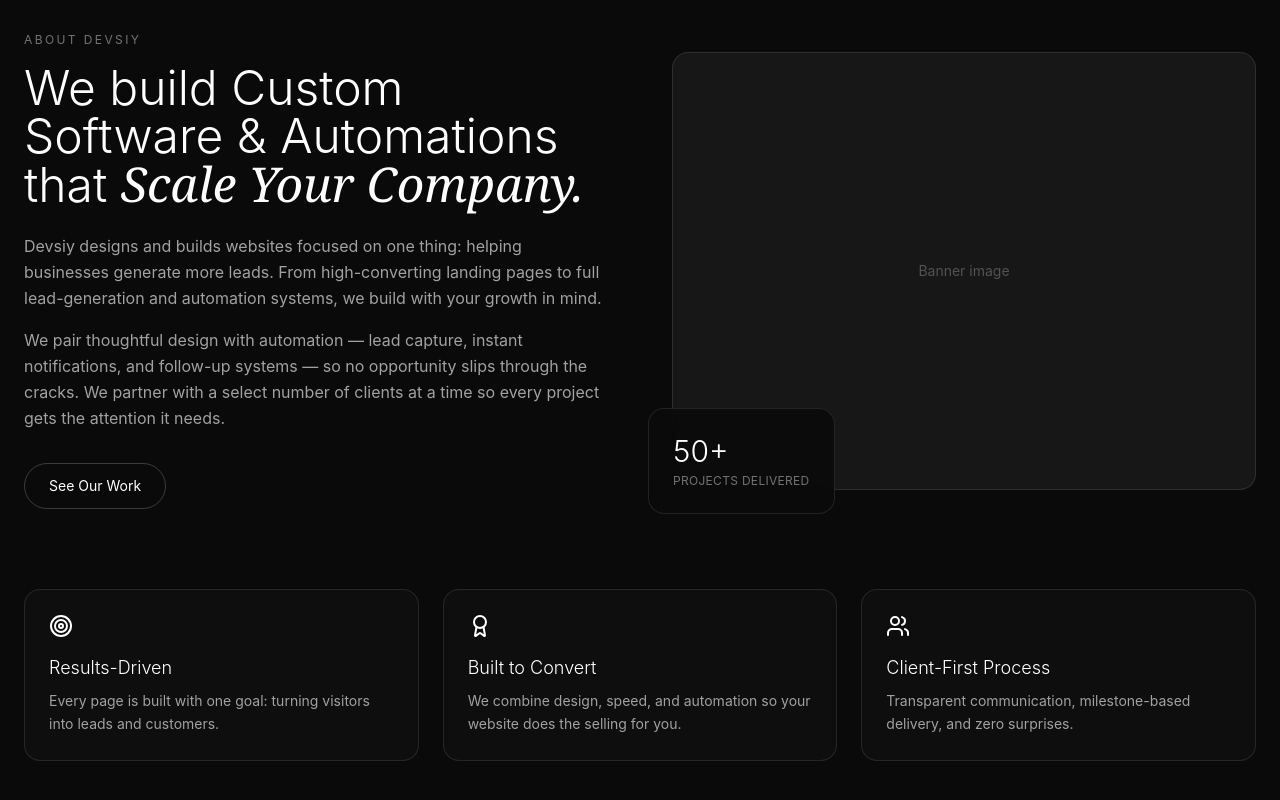
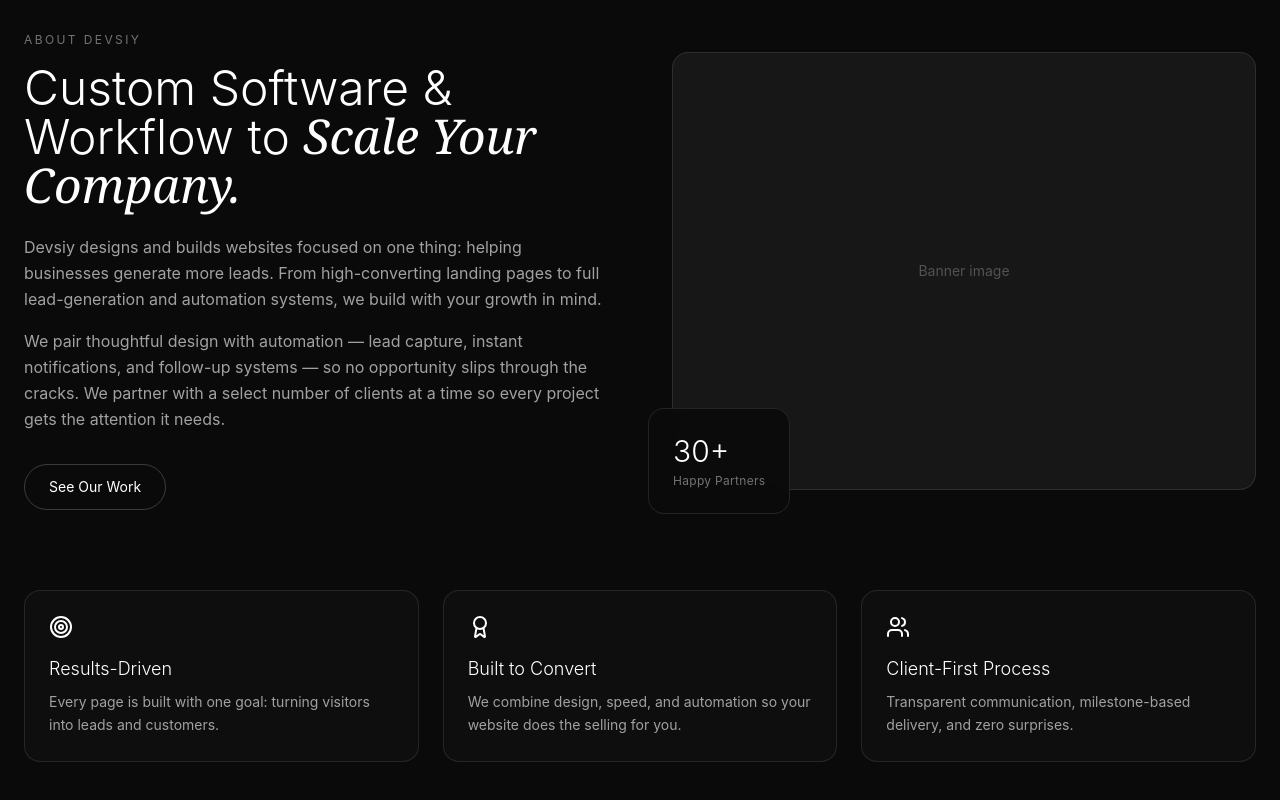
Before and after one commit to Web-Dev-Krish/Premium-Development-website, a React (Vite) app: page / in a window 1280 px wide. Shown: the part 1864-2664 px from the top of the page. Built offline with nearby package versions, Linux system fonts and the light colour scheme; no server answers.

Commit message:
Update AboutUs.tsx

```diff
--- a/src/components/AboutUs.tsx
+++ b/src/components/AboutUs.tsx
@@ -29,7 +29,7 @@
           >
             <p className="text-xs tracking-[0.2em] text-neutral-500 mb-4">ABOUT DEVSIY</p>
             <h2 className="text-3xl md:text-5xl font-light text-white mb-6">
-              We build Custom Software & Automations that <span className="italic font-serif">Scale Your Company.</span>
+              Custom Software & Workflow to <span className="italic font-serif">Scale Your Company.</span>
             </h2>
             <div className="space-y-4 text-neutral-400 leading-relaxed mb-8">
               <p>
@@ -69,8 +69,8 @@
               </div>
             )}
             <div className="absolute -bottom-6 -left-6 p-6 rounded-2xl border border-white/10 bg-neutral-950/90 backdrop-blur-md hidden md:block">
-              <p className="text-3xl font-light text-white mb-1">50+</p>
-              <p className="text-neutral-500 text-xs tracking-wide">PROJECTS DELIVERED</p>
+              <p className="text-3xl font-light text-white mb-1">30+</p>
+              <p className="text-neutral-500 text-xs tracking-wide">Happy Partners</p>
             </div>
           </motion.div>
         </div>
```
